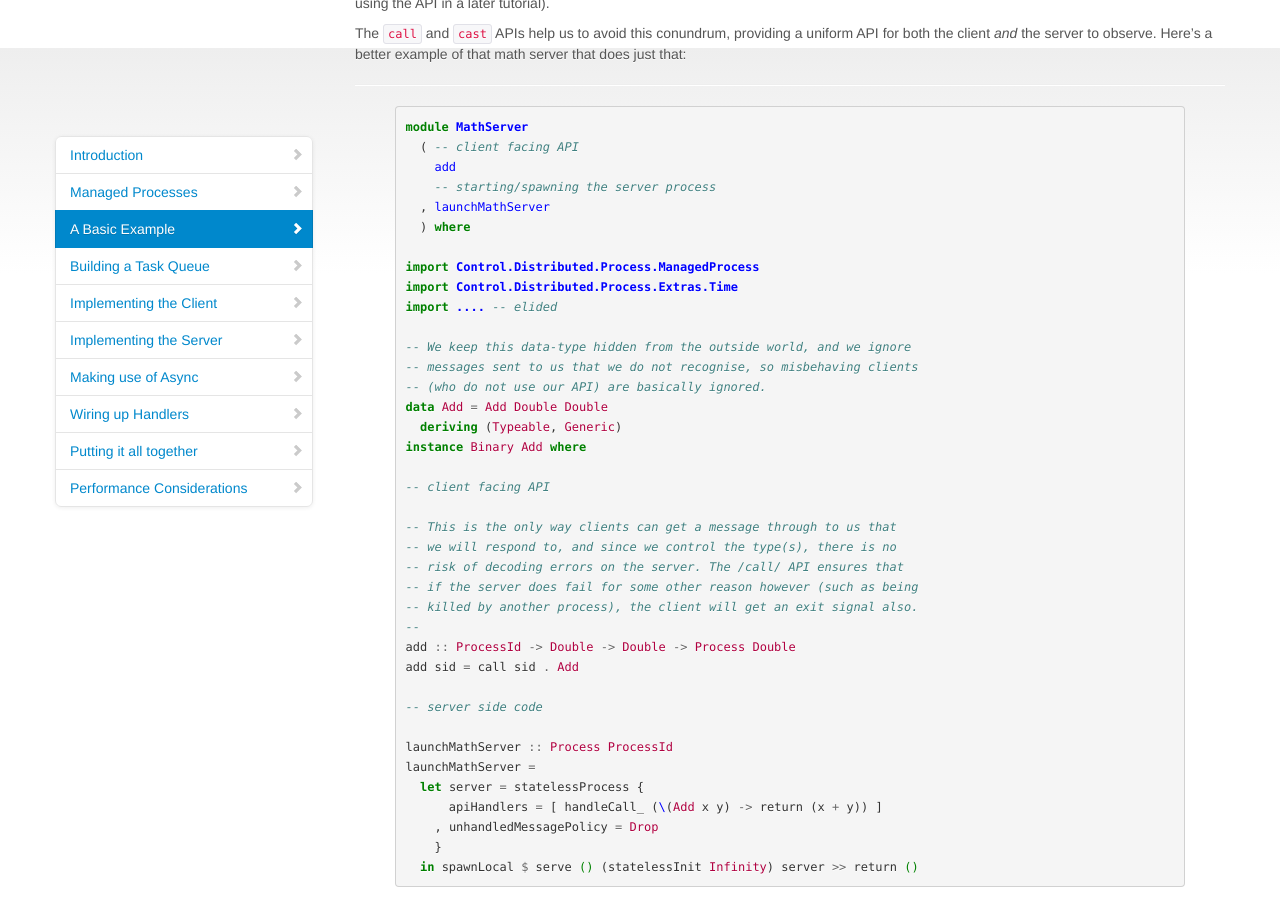
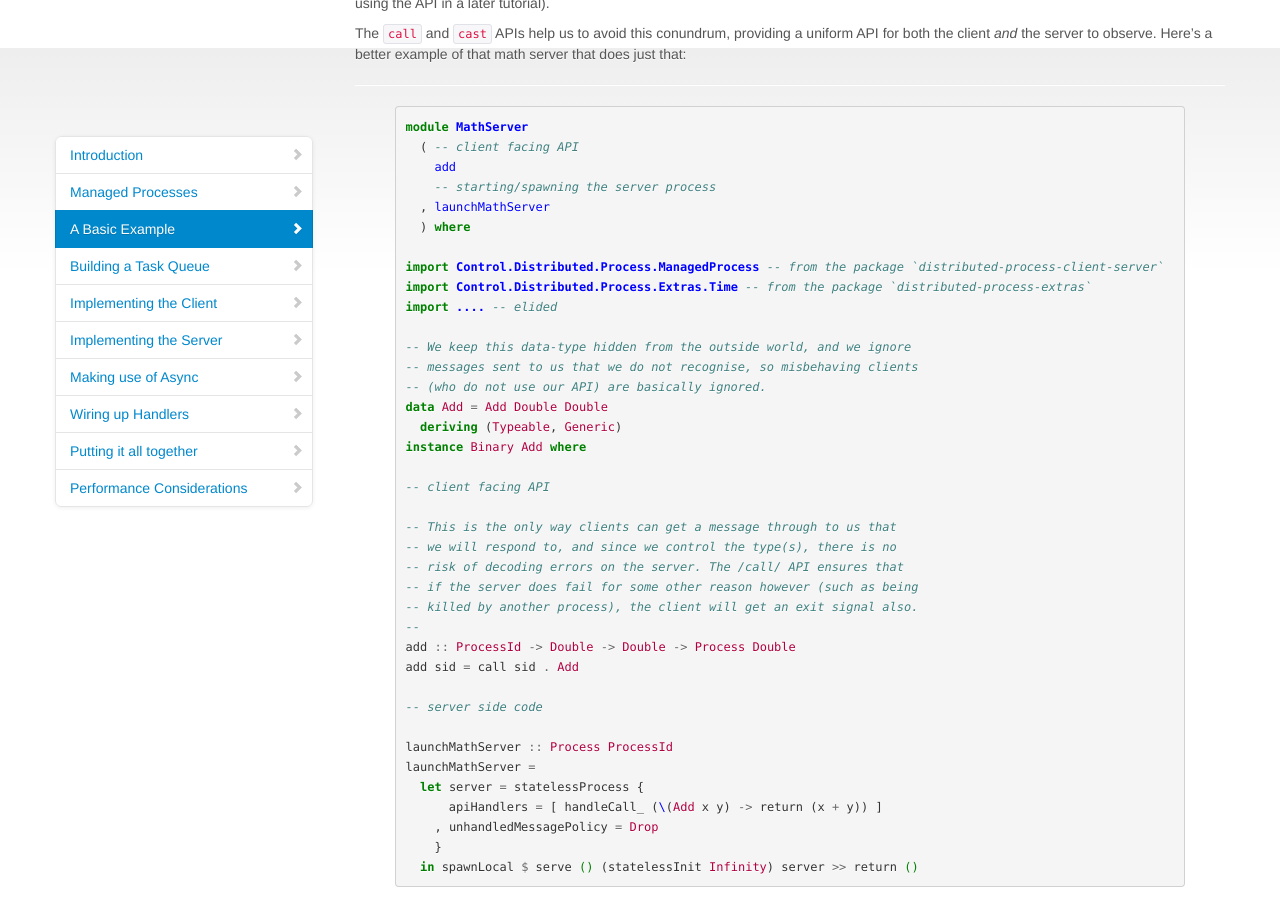
Before and after one commit to haskell-distributed/distributed-process, a Jekyll site: the page built from tutorials/4ch.md, in a window 1280 px wide and 900 px high, scrolled down 1752 px. Built offline with Jekyll 4.4.1, drawn with Linux system fonts in a browser that asks for light colours; comment, search, counter and statistics services are not loaded.

Commit message:
add the package name in comments

```diff
--- a/tutorials/4ch.md
+++ b/tutorials/4ch.md
@@ -120,8 +120,8 @@ module MathServer
   , launchMathServer
   ) where
 
-import Control.Distributed.Process.ManagedProcess
-import Control.Distributed.Process.Extras.Time
+import Control.Distributed.Process.ManagedProcess -- from the package `distributed-process-client-server`
+import Control.Distributed.Process.Extras.Time -- from the package `distributed-process-extras`
 import .... -- elided
 
 -- We keep this data-type hidden from the outside world, and we ignore
```
